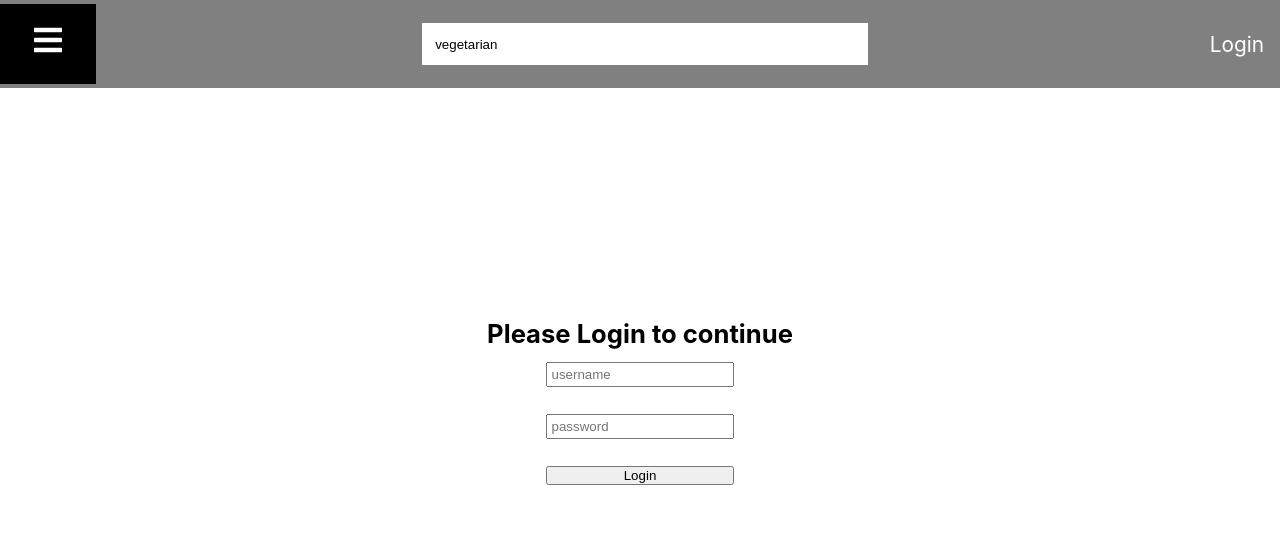
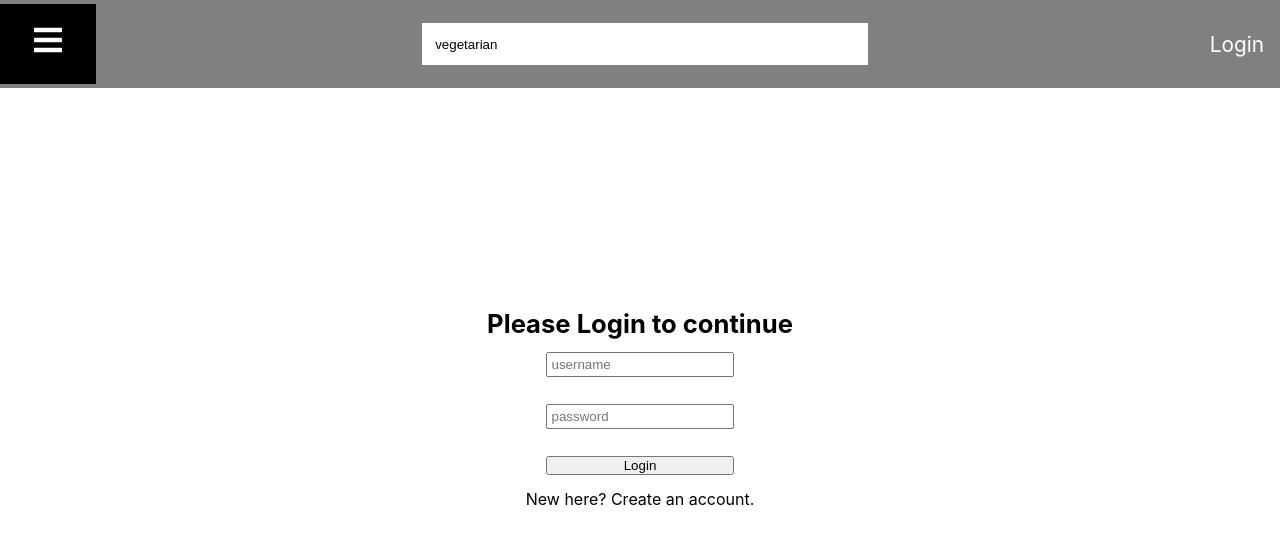
Before and after one commit to ZsuzsaMano/YourRecipes, a React (Create React App) app: page /login in a window 1280 px wide. Shown: the top 544 px of the page. Built offline with nearby package versions, Linux system fonts and the light colour scheme; no server answers.

Commit message:
put login in separate componenet, create register componenet

```diff
--- a/src/components/App.js
+++ b/src/components/App.js
@@ -8,7 +8,7 @@ import {
 import RecipePreview from './RecipePreview';
 import Recipe from './Recipe';
 import Navbar from './Navbar';
-import Login from '../pages/Login';
+import LoginPage from '../pages/LoginPage';
 import Home from '../pages/Home';
 import Chat from '../pages/Chat';
 import MyRecipes from '../pages/MyRecipes';
@@ -25,7 +25,7 @@ function App() {
 <Navbar/>
     <Switch>
     <Route exact path='/' component = {Home}/>
-    <Route path="/login" component= {Login}/>
+    <Route path="/login" component= {LoginPage}/>
       <Route path="/chat" component= {Chat}/>
         <Route path="/myrecipes" component= {MyRecipes}/>
       <Route path={`/recipe/:id`}>
--- a/src/pages/Login.js
+++ b/src/components/Login.js
@@ -1,7 +1,7 @@
 import React from 'react';
 
-const Login = () =>{
-  return(
+const Login = () => {
+  return (
     <div className = "login">
     <h1>Please Login to continue </h1>
     <form action="" className='login__form'>
@@ -9,9 +9,10 @@ const Login = () =>{
     <input type="password" placeholder="password" required/>
     <button className="submit">Login</button>
     </form>
+   <p>New here? Create an account. </p>
     </div>
-  )
+  );
 
-}
+};
 
 export default Login;
--- /dev/null
+++ b/src/pages/LoginPage.js
@@ -0,0 +1,13 @@
+import React from 'react';
+import Login from '../components/Login';
+
+const LoginPage = () => {
+  return (
+    <div className = "loginpage">
+  <Login/>
+    </div>
+  );
+
+};
+
+export default LoginPage;
```
Also changed, not shown: src/components/Register.js (added, +17 -0 lines).
